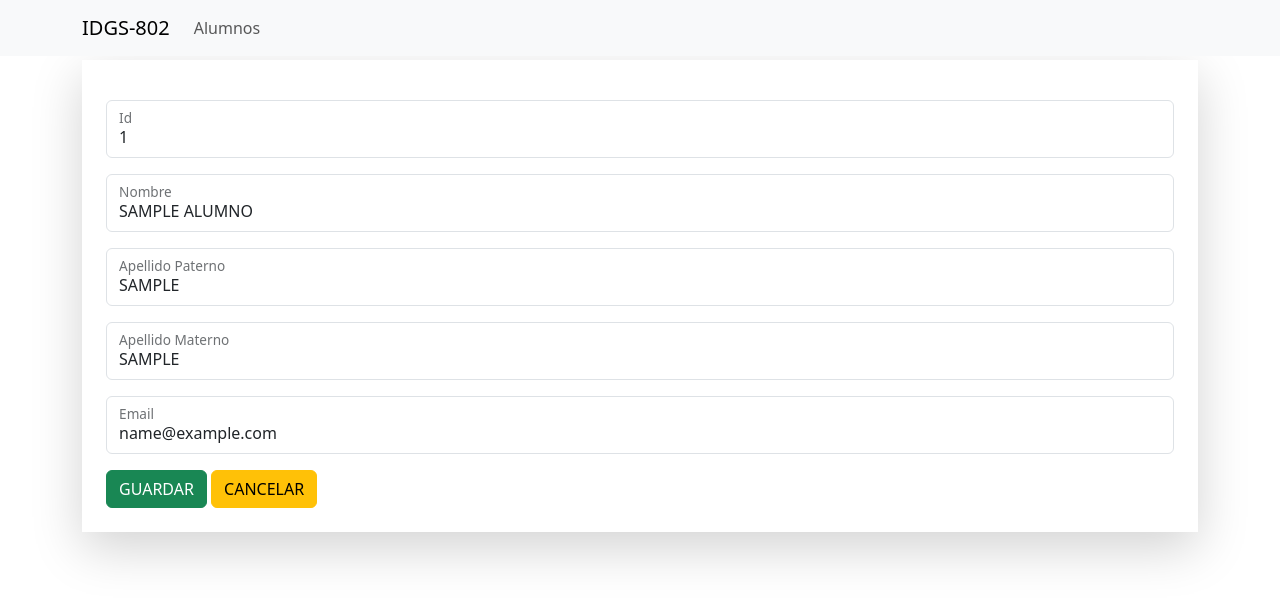
After one commit to IDGS-802-21002103/Flask_BD_IDGS802, a Flask app: page /modificar?id=1 in a window 1280 px wide. The commit adds this page. Shown: the top 602 px of the page. Run offline with Flask 3, Linux system fonts and the light colour scheme; tables that the repository leaves empty hold one stand-in row (values such as "Sample post"); some libraries are stand-ins or nearby versions.

Commit message:
FDGL 29/03/2024

```diff
--- a/forms.py
+++ b/forms.py
@@ -42,12 +42,12 @@ class AlumnoForm(Form):
     """Formulario para el registro de usuarios"""
 
     REQUIRED_FIELD_MESSAGE = "El campo es requerido"
-    id = StringField("Id", [validators.number_range(min=1, max=20, message="Valor no valido")])
+    id = StringField("Id")
     nombre = StringField(
         "Nombre",
         [
             validators.DataRequired(message=REQUIRED_FIELD_MESSAGE),
-            validators.length(min=4, max=10, message="Ingrese un nombre valido"),
+            validators.length(min=4, message="Ingrese un nombre valido"),
         ],
     )
     apellidoPaterno = StringField("Apellido Paterno")
--- a/main.py
+++ b/main.py
@@ -1,12 +1,20 @@
 """Archivo principal de la aplicacion"""
 
-from flask import Flask, request, render_template, flash
+from math import log
+import re
+from venv import logger
+from flask import Flask, redirect, request, render_template, flash, url_for
 from flask_wtf.csrf import CSRFProtect
 from config import DevelopmentConfig
 from models import db, Alumno
 
 
 import forms
+import logging
+
+logging.basicConfig(
+    level=logging.DEBUG, format="%(asctime)s - %(levelname)s - %(message)s"
+)
 
 app = Flask(__name__)
 app.config.from_object(DevelopmentConfig)
@@ -42,7 +50,7 @@ def maestros():
 
 
 @app.route("/alumnos", methods=["GET", "POST"])
-def alumnos():
+def alumnos_form():
     """Funcion para mostrar los alumnos"""
     alumno_form = forms.UserForm(request.form)
 
@@ -65,9 +73,66 @@ def tabla_alumnos():
     return render_template("alumnos_tabla.html", alumnos=alumnos)
 
 
+@app.route("/eliminar", methods=["GET", "POST"])
+def eliminar():
+    '''Funcion para eliminar un alumno'''
+    alumno_form = forms.AlumnoForm(request.form)
+    if request.method == "GET":
+        id = request.args.get("id")
+        alumno = db.session.query(Alumno).filter(Alumno.id==id).first()
+        alumno_form.id.data = request.args.get("id")
+        alumno_form.nombre.data = alumno.nombre
+        alumno_form.apellidoPaterno.data = alumno.apellidoPaterno
+        alumno_form.apellidoMaterno.data = alumno.apellidoMaterno
+        alumno_form.email.data = alumno.email
+
+    if request.method == "POST":
+        id = alumno_form.id.data
+        alumno = Alumno.query.get(id)
+        if alumno is None:
+            flash("Alumno no encontrado.")
+            return redirect(url_for("tabla_alumnos"))
+        db.session.delete(alumno)
+        db.session.commit()
+        return redirect(url_for("tabla_alumnos"))
+
+    return render_template("eliminar.html", form=alumno_form)
+
+
+@app.route("/modificar", methods=["GET", "POST"])
+def modificar():
+    """Funcion para eliminar un alumno"""
+    alumno_form = forms.AlumnoForm(request.form)
+    if request.method == "GET":
+        id = request.args.get("id")
+        alumno = db.session.query(Alumno).filter(Alumno.id == id).first()
+        alumno_form.id.data = request.args.get("id")
+        alumno_form.nombre.data = alumno.nombre
+        alumno_form.apellidoPaterno.data = alumno.apellidoPaterno
+        alumno_form.apellidoMaterno.data = alumno.apellidoMaterno
+        alumno_form.email.data = alumno.email
+
+    if request.method == "POST":
+        id = alumno_form.id.data
+        alumno = Alumno.query.get(id)
+        if alumno is None:
+            flash("Alumno no encontrado.")
+            return redirect(url_for("tabla_alumnos"))
+        alumno.nombre = alumno_form.nombre.data
+        alumno.apellidoPaterno = alumno_form.apellidoPaterno.data
+        alumno.apellidoMaterno = alumno_form.apellidoMaterno.data
+        alumno.email = alumno_form.email.data
+
+        db.session.add(alumno)
+        db.session.commit()
+        return redirect(url_for("tabla_alumnos"))
+
+    return render_template("modificar.html", form=alumno_form)
+
+
 if __name__ == "__main__":
     csrf.init_app(app)
     db.init_app(app)
     with app.app_context():
         db.create_all()
-    app.run()
+    app.run(port=8000)
--- a/templates/alumnos.html
+++ b/templates/alumnos.html
@@ -21,6 +21,7 @@
     {{ macros.input_form(form.edad, class="form-control") }}
 
     <button type="submit" class="btn btn-success">ENVIAR</button>
+    <a href="/alumnos_tabla" class="btn btn-warning">CANCELAR</a>
 </form>
 
 {% endblock %}
--- a/templates/layout_2.html
+++ b/templates/layout_2.html
@@ -7,6 +7,7 @@
   <title>Introduccion - L2</title>
   <link rel="stylesheet" href="../static/bootstrap-5.3.2-dist/css/bootstrap.min.css">
   <link rel="shortcut icon" href="../static/imagenes/py.png" type="image/x-icon">
+  <link rel="stylesheet" href="../static/fontawesome-free-6.5.1-web/css/all.css">
   <style>
     body {
       margin: 0;
@@ -32,10 +33,7 @@
         <div class="collapse navbar-collapse" id="collapsibleNavId">
           <ul class="navbar-nav me-auto mt-2 mt-lg-0">
             <li class="nav-item">
-              <a class="nav-link" href="/usuarios">Usuarios</a>
-            </li>
-            <li class="nav-item">
-              <a class="nav-link" href="/alumnos">Alumnos</a>
+              <a class="nav-link" href="/alumnos_tabla">Alumnos</a>
             </li>
           </ul>
         </div>
@@ -58,6 +56,7 @@
     {% endblock %}
   </div>
   <script src="../static/bootstrap-5.3.2-dist/js/bootstrap.min.js"></script>
+  <script src="../static/fontawesome-free-6.5.1-web/js/all.js"></script>
 </body>
 
 </html>
--- /dev/null
+++ b/templates/modificar.html
@@ -0,0 +1,30 @@
+{% extends "layout_2.html"%}
+{% from '_macros.html' import input_float %}
+{% block content %}
+
+
+<div class="col-md-12 shadow-lg p-4 mb-4 bg-white">
+    <form action="/modificar" id="modificar" method="POST" novalidate>
+
+        {{ input_float(form.id, class="form-control") }}
+
+        {{ input_float(form.nombre, class="form-control text-uppercase") }}
+
+        {{ input_float(form.apellidoPaterno, class="form-control text-uppercase") }}
+
+        {{ input_float(form.apellidoMaterno, class="form-control text-uppercase") }}
+
+        {{ input_float(form.email, class="form-control text-lowercase") }}
+
+        <div>
+            <input type="hidden" name="csrf_token" value="{{ csrf_token() }}">
+            <button class="btn btn-success" type="submit" name="modificar" value="modificar"
+                id="modificar">GUARDAR</button>
+            <a href="/alumnos_tabla" class="btn btn-warning">CANCELAR</a>
+        </div>
+
+    </form>
+</div>
+
+
+{% endblock %}
```
Also changed, not shown: templates/alumnos_tabla.html (+7 -6 lines), templates/eliminar.html (added, +30 -0 lines).
